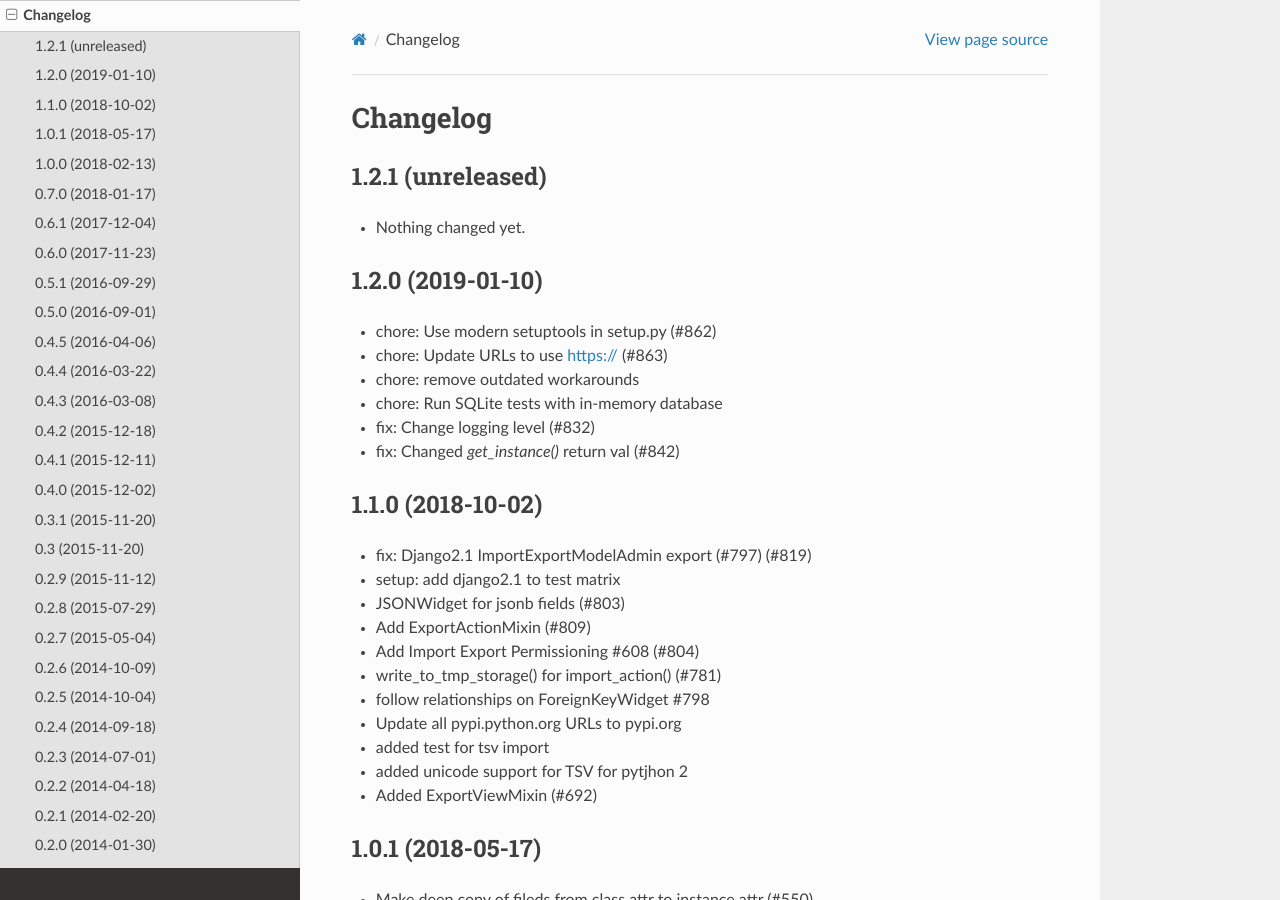
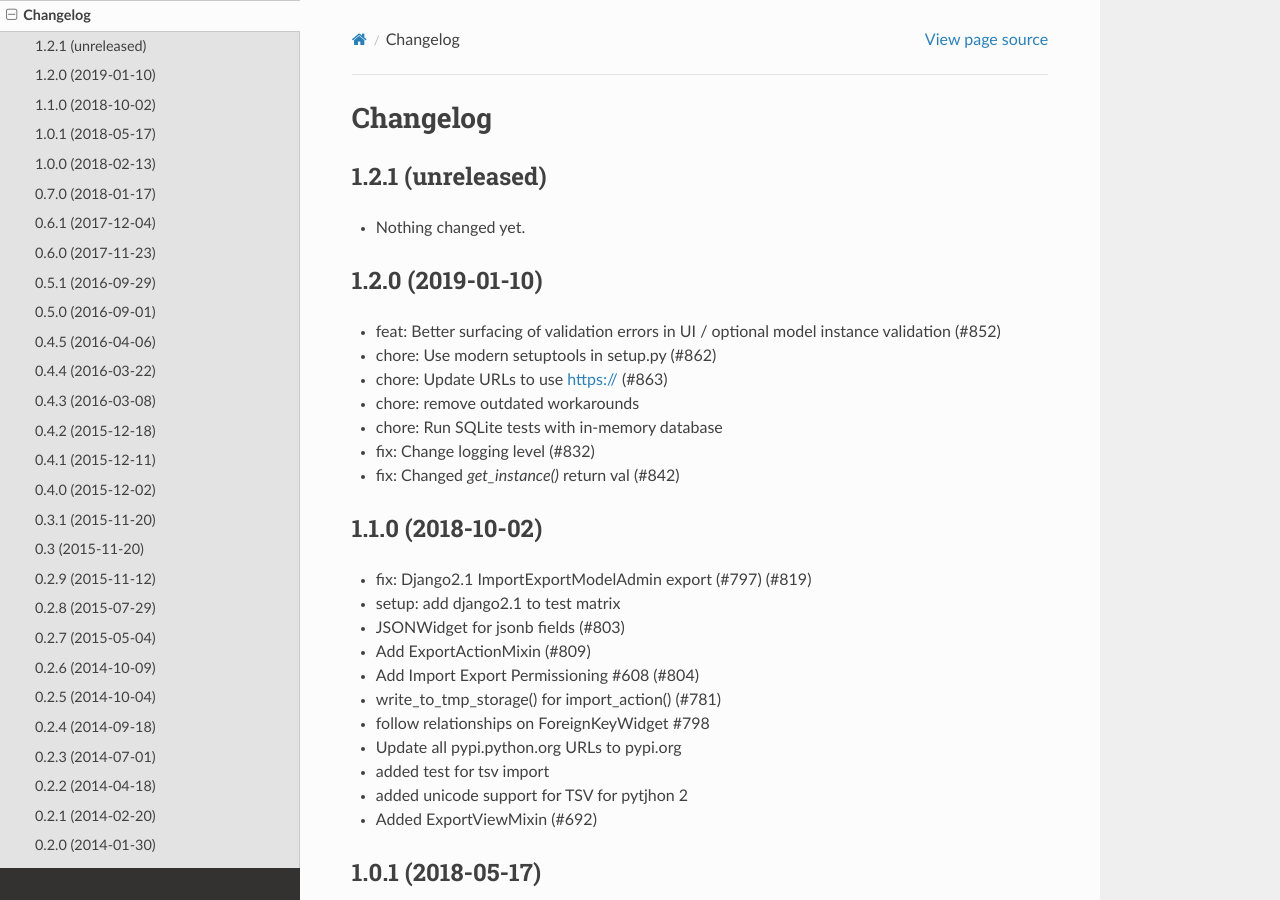
Before and after one commit to django-import-export/django-import-export, a Sphinx documentation site: the page built from docs/changelog.rst, in a window 1280 px wide and 900 px high. Built offline with Sphinx 7.4.7 and the Read the Docs theme 2.0.0, drawn with Linux system fonts in a browser that asks for light colours.

```diff
--- a/docs/changelog.rst
+++ b/docs/changelog.rst
@@ -9,6 +9,8 @@
 
 1.2.0 (2019-01-10)
 ------------------
+
+- feat: Better surfacing of validation errors in UI / optional model instance validation (#852)
 
 - chore: Use modern setuptools in setup.py (#862)
 
```
